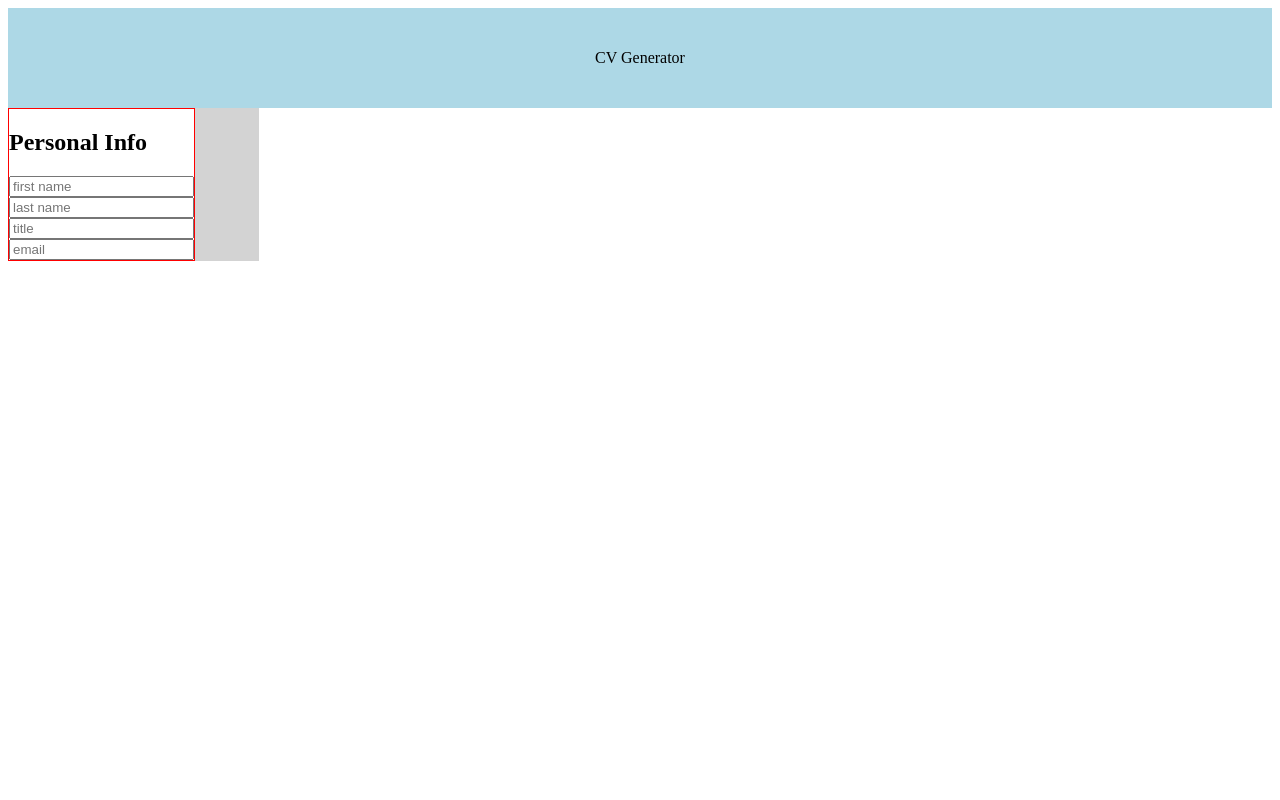
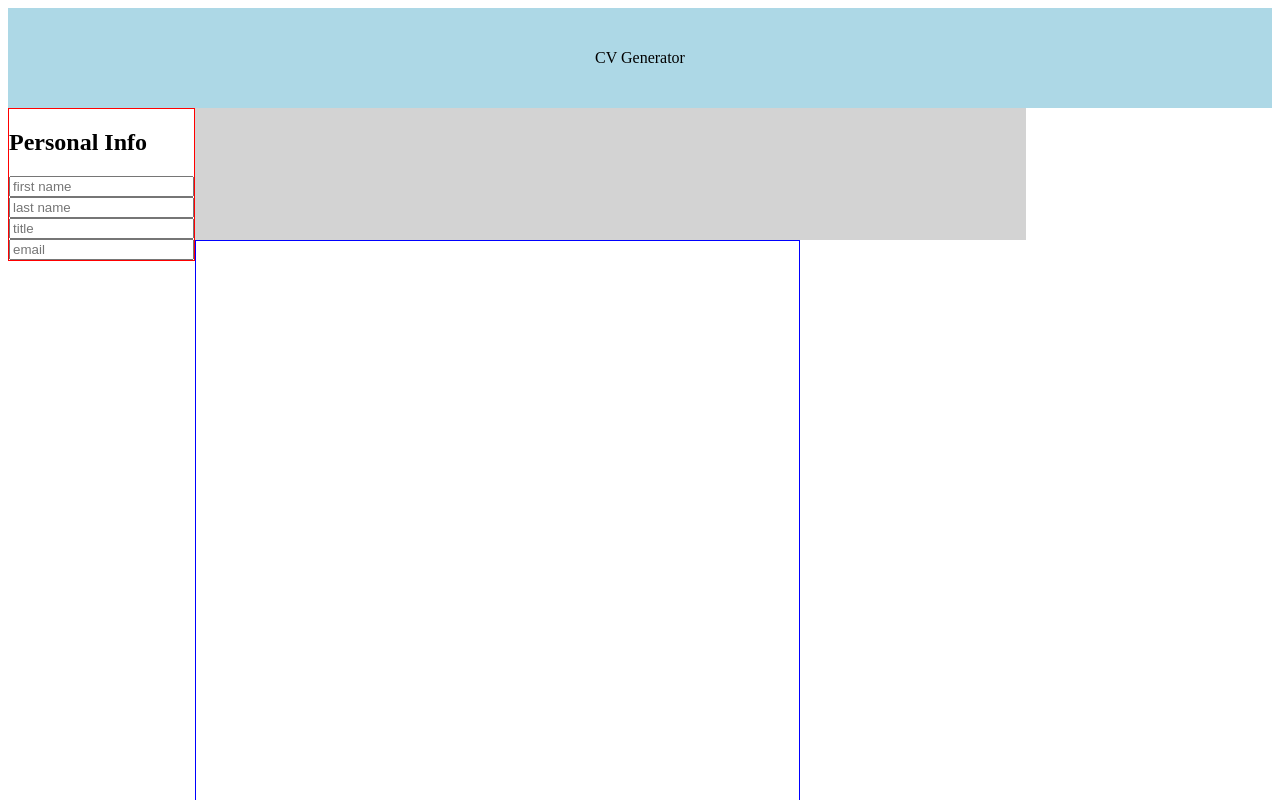
Before and after one commit to michaperki/cv-project, a React (Create React App) app in the folder cv-project/: page / in a window 1280 px wide. Shown: the top 800 px of the page. Built offline with nearby package versions, Linux system fonts and the light colour scheme.

Commit message:
add Sidebar Util and update CVPreview to grid layout

```diff
--- a/cv-project/src/components/CVPreview/CVPreview.js
+++ b/cv-project/src/components/CVPreview/CVPreview.js
@@ -1,12 +1,24 @@
 import React, { Component } from "react";
 import styled from "styled-components";
-import CVHeader from './Header';
+import CVHeader from "./Header";
+import Sidebar from "./Sidebar";
 
 class CVPreview extends Component {
   render() {
     const { cv } = this.props;
-    return <> <CVHeader personalInfo={cv.personalInfo}/></>;
+    return (
+      <CVPreviewWrapper>
+        <CVHeader personalInfo={cv.personalInfo} />
+        <Sidebar email={cv.personalInfo.email} />
+      </CVPreviewWrapper>
+    );
   }
 }
 
+const CVPreviewWrapper = styled.div`
+  display: grid;
+  grid-template-columns: 160mm 60mm;
+  grid-template-rows: 35mm 262mm;
+`
+
 export default CVPreview;
--- /dev/null
+++ b/cv-project/src/components/CVPreview/Sidebar.js
@@ -0,0 +1,12 @@
+import React from "react";
+import styled from "styled-components";
+
+const Sidebar = ({ email }) => {
+  return <SidebarWrapper>{email}</SidebarWrapper>;
+};
+
+const SidebarWrapper = styled.div`
+  border: 1px solid blue;
+`;
+
+export default Sidebar;
```
